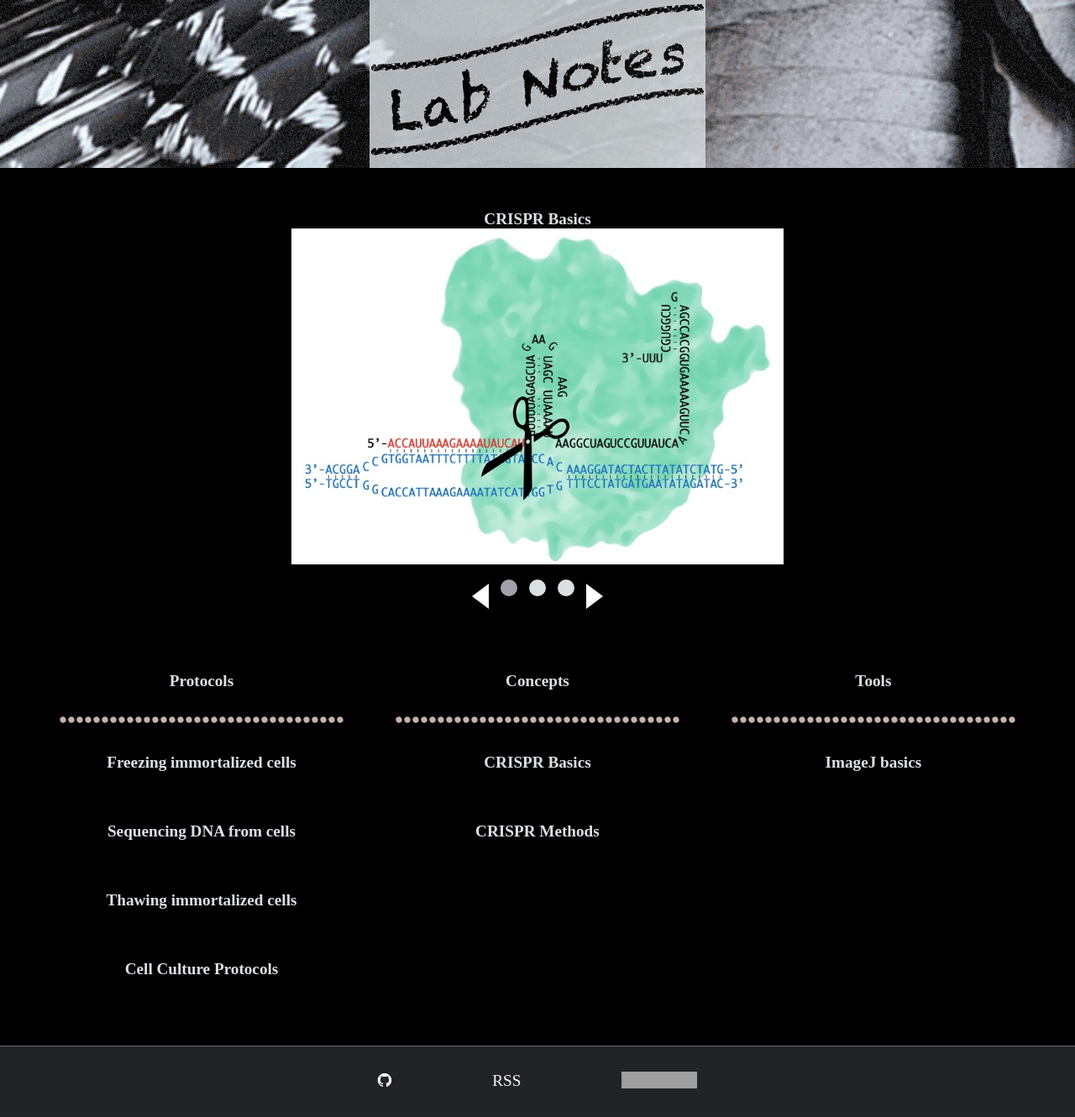
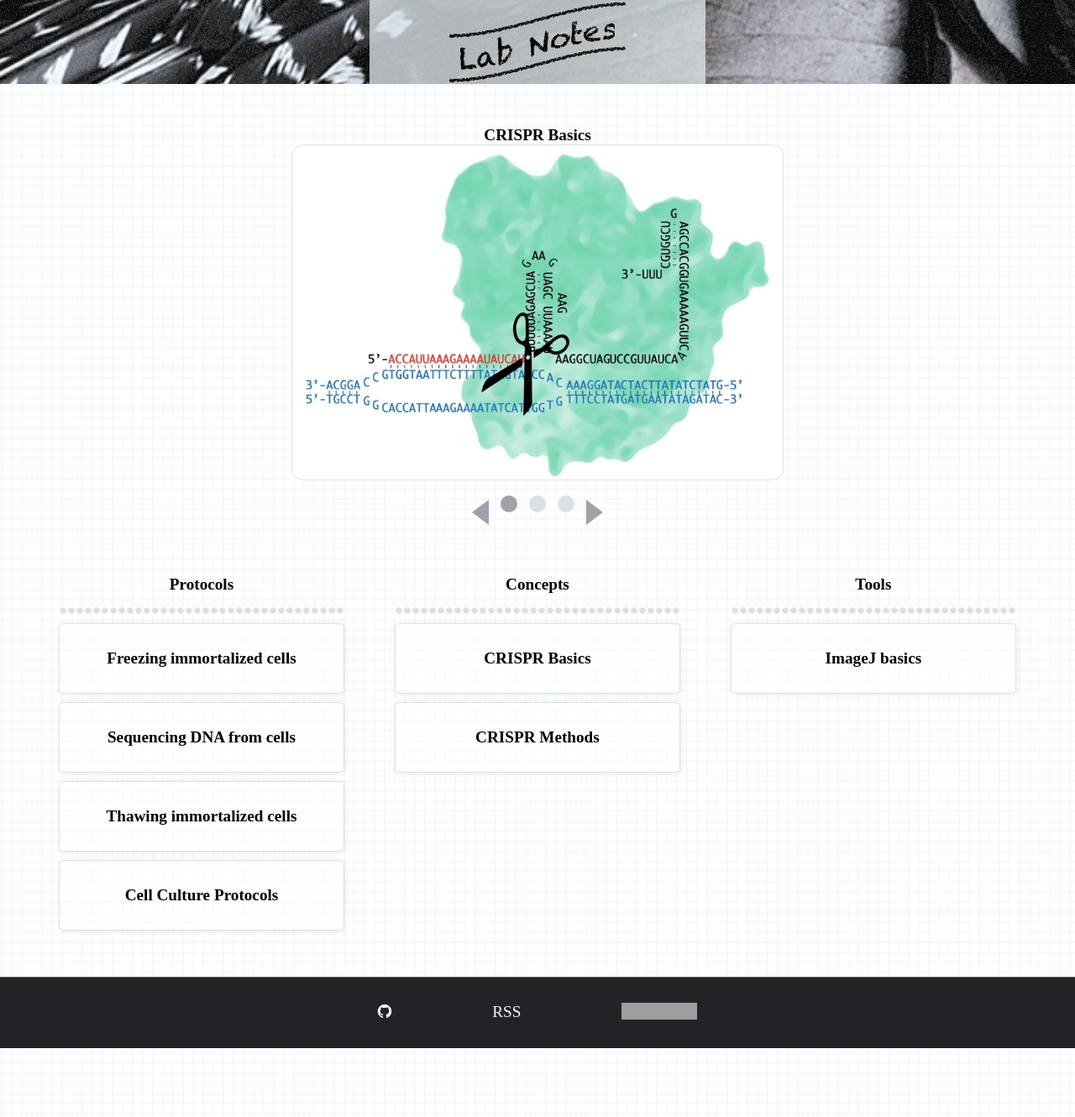
Before and after one commit to LeighHenderson/LeighHenderson.github.io, a Jekyll site: the page built from index.html, in a window 1280 px wide. Shown: the whole page at 84% size. Built offline with Jekyll 4.4.1, drawn with Linux system fonts in a browser that asks for light colours; grey boxes are pictures that could not be loaded.

Commit message:
Styled the homepage to look like a lab notebook. Have plans to 1) make the header match the rest of the website and 2) style the header. To do: test on other browsers (developed on Firefox today)

```diff
--- a/assets/css/flexbox-homepage-gallery.css
+++ b/assets/css/flexbox-homepage-gallery.css
@@ -5,6 +5,9 @@ mobile-first */
 /* heather */
 /* light mauve */
 /* light purple */
+/* chocolate */
+/* dark gray */
+/* darker gray */
 .flex-container {
   padding: 0;
   margin: 0;
@@ -19,26 +22,33 @@ mobile-first */
   align-content: stretch; }
 
 .flex-item {
-  background: none;
-  padding: 0;
-  margin: 0;
+  background: rgba(254, 254, 254, 0.4);
+  border: 1px solid #dae1e5;
+  border-radius: 3%;
+  box-shadow: 1px 1px 7px rgba(153, 153, 153, 0.2);
   color: #dae1e5;
   font-weight: bold;
   font-size: 1.2em;
   text-align: center;
   -ms-flex-pack: center;
   justify-content: center;
+  padding: 0;
+  margin: 5px 0 5px 0;
   -ms-flex-positive: 1;
   flex-grow: 1;
   width: 100%; }
   .flex-item a {
     display: block;
-    color: #dae1e5;
+    color: black;
     padding: 30px 15px 30px 15px; }
 
 .flex-item:nth-child(1) {
-  background-color: #c6b1ad;
+  background-color: transparent;
   color: black;
+  border-bottom: 10px solid #c6b1ad;
+  border-top: 10px solid #c6b1ad;
+  border-image: url("/assets/border_dots-heather-sm.svg") 33.33% round;
+  box-shadow: none;
   padding: 30px 15px 30px 15px;
   margin: 0 0 5px 0; }
 
@@ -55,13 +65,13 @@ mobile-first */
     -ms-flex-preferred-size: 0;
     flex-basis: 0; }
   .flex-item:nth-child(1) {
-    background: none;
-    color: #dae1e5;
-    border-bottom: 10px solid #c6b1ad;
-    border-image: url("/assets/border_dots-light-mauve-sm.svg") 33.33% round;
+    border: none;
+    border-bottom: 10px solid #dae1e5;
+    border-image: url("/assets/border_dots-heather-sm.svg") 33.33% round;
     /* Dotted borders render as squares in chrome
         border-bottom: 6px dotted $color4;
-        */ } }
+        */
+    padding: 15px; } }
 
 @media only screen and (min-width: 1000px) {
   .flex-container {
--- a/assets/css/home-page.css
+++ b/assets/css/home-page.css
@@ -4,9 +4,16 @@
 /* heather */
 /* light mauve */
 /* light purple */
+/* chocolate */
+/* dark gray */
+/* darker gray */
 body {
-  background: none;
-  background-color: #000000; }
+  background-color: #fefeff;
+  background-image: url("/assets/background-grid.png");
+  background-size: 12px 12px;
+  background-repeat: repeat;
+  background-position: bottom right;
+  background-attachment: scroll; }
 
 main {
   background-color: transparent;
@@ -22,23 +29,23 @@ main {
 .crop-height {
   background-color: #f4fbfd;
   background-image: url("/assets/background-texture.gif"), url("/assets/background_turkeyFeathers.gif");
-  background-size: 64px, 800px;
+  background-size: 64px, 601px;
   background-repeat: repeat, no-repeat;
   background-position: top left, 48% -120px;
   background-attachment: fixed, scroll;
   padding: 0;
-  height: 150px; }
+  height: 100px; }
 
 @media only screen and (min-width: 600px) {
   .crop-height {
     background-position: top left, 48% -100px;
     background-size: 64px, 1200px;
-    height: 200px; } }
+    height: 100px; } }
 
 @media only screen and (min-width: 1200px) {
   .crop-height {
     background-position: top left, center -230px;
-    background-size: 64px, 1600px;
+    background-size: 64px, 1400px;
     background-repeat: repeat, repeat; } }
 
 .title {
@@ -59,7 +66,9 @@ main {
 .slideshow img {
   margin: auto;
   max-height: 200px;
-  max-width: 100%; }
+  max-width: 100%;
+  border: 1px solid #dae1e5;
+  border-radius: 3%; }
 
 @media only screen and (min-width: 600px) {
   .slideshow div {
@@ -74,7 +83,7 @@ main {
     max-height: 400px; } }
 
 .slideshow a {
-  color: #dae1e5;
+  color: black;
   font-weight: bold;
   font-size: 1.2em;
   text-align: center;
@@ -102,10 +111,10 @@ button.slideshow:nth-last-child(1) {
   border-bottom: 15px solid transparent; }
 
 button.slideshow:nth-child(1) {
-  border-right: 20px solid white; }
+  border-right: 20px solid #a2a0aa; }
 
 button.slideshow:nth-last-child(1) {
-  border-left: 20px solid white; }
+  border-left: 20px solid #a2a0aa; }
 
 button.slideshow:nth-child(1):hover {
   background: none;
```
Also changed, not shown: _dev/sass/flexbox-homepage-gallery.scss (+22 -10 lines), _dev/sass/home-page.scss (+19 -10 lines), assets/background-grid.png (added), assets/background-grid.svg (added), assets/border_dots-heather-sm.png (added), assets/border_dots-heather-sm.svg (added).
